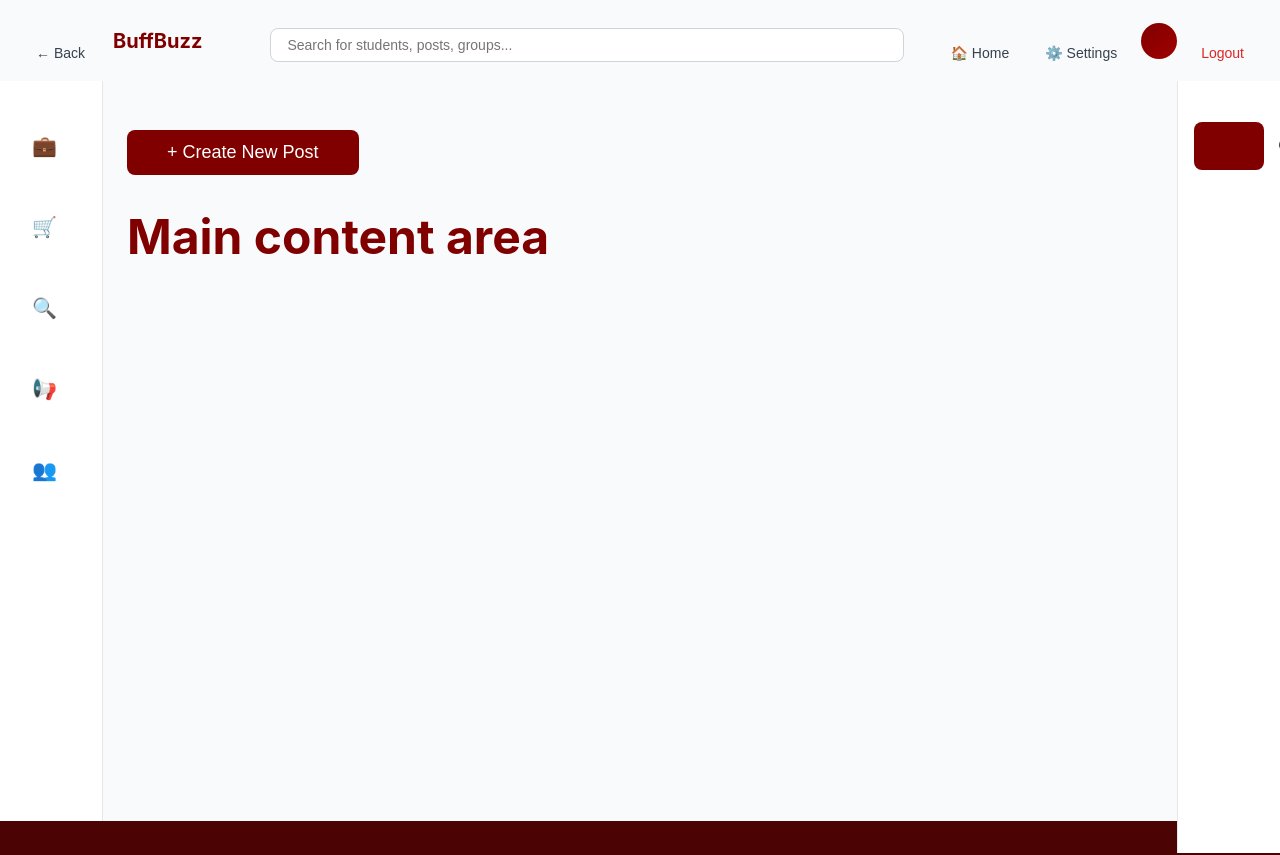
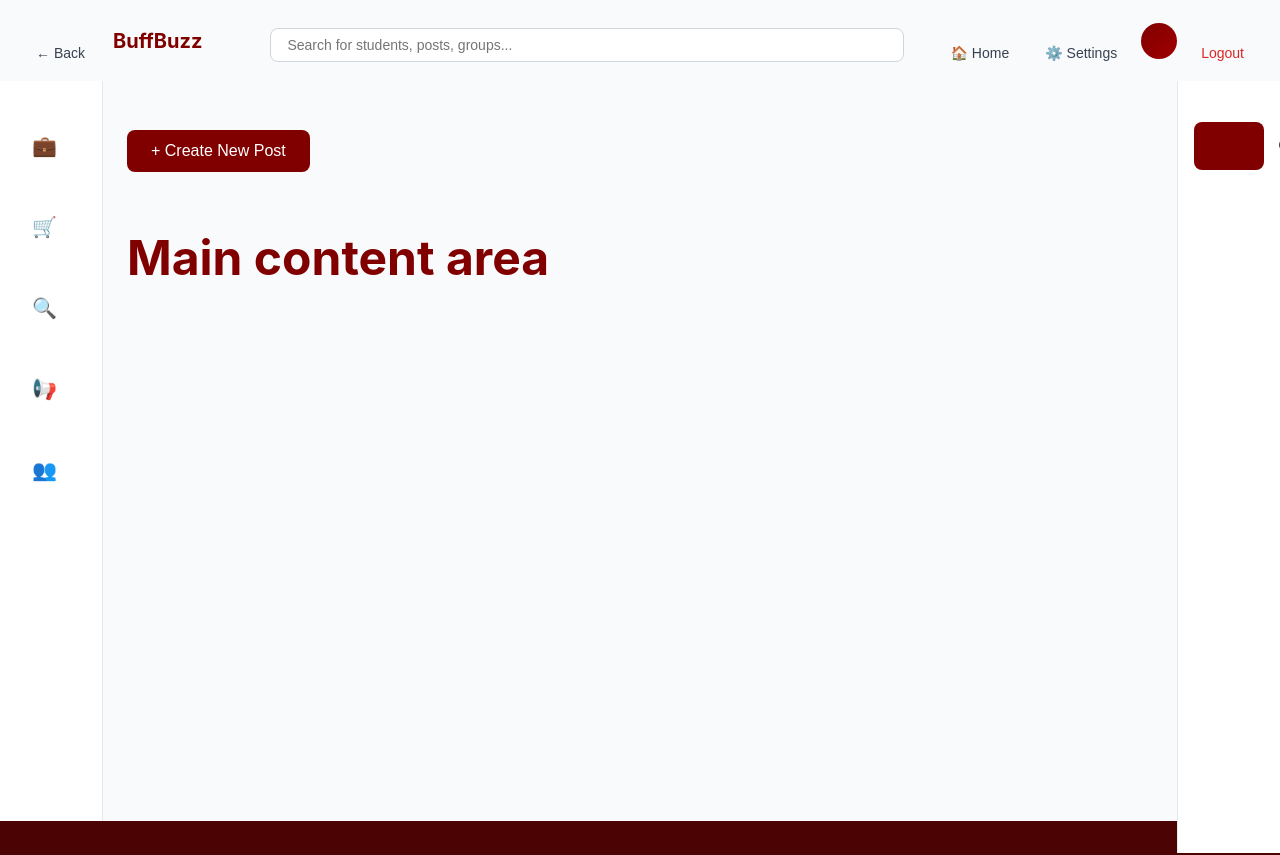
Before and after one commit to thatsxavierr/BuffBuzz, a React (Create React App) app in the folder buffbuzz/: page /main in a window 1280 px wide. Shown: the top 855 px of the page. Built offline with nearby package versions, Linux system fonts and the light colour scheme.

Commit message:
Add styles for create post button
Added styles for create post button with hover effect.

```diff
--- a/buffbuzz/src/MainPage.css
+++ b/buffbuzz/src/MainPage.css
@@ -18,6 +18,23 @@
   margin-right: 70px; /* Space for right sidebar */
 }
 
+.create-post-button {
+  padding: 12px 24px;
+  background-color: #800000;
+  color: white;
+  border: none;
+  border-radius: 8px;
+  font-size: 16px;
+  font-weight: 500;
+  cursor: pointer;
+  transition: background-color 0.2s;
+  margin-bottom: 24px;
+}
+
+.create-post-button:hover {
+  background-color: #600000;
+}
+
 .right-sidebar {
   position: absolute;
   top: 0;
```
